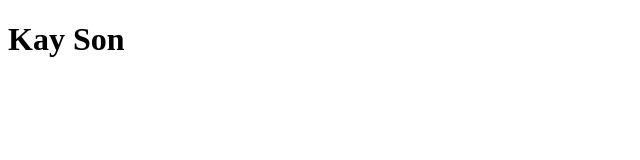
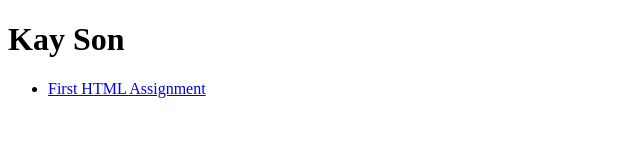
Before and after one commit to kson115/ifsc-1310, a plain HTML site: page index.html in a window 1280 px wide. Shown: the whole page, without its empty margins (0-640 px from the left). Drawn offline with Linux system fonts and the light colour scheme.

Commit message:
prototype directory added

```diff
--- a/index.html
+++ b/index.html
@@ -12,5 +12,10 @@
 
 <body>
   <h1>Kay Son</h1>
+  <nav>
+    <ul>
+      <li><a href="prototype/index.html"> First HTML Assignment</a></li>
+    </ul>
+  </nav>
 </body>
 </html>
```
